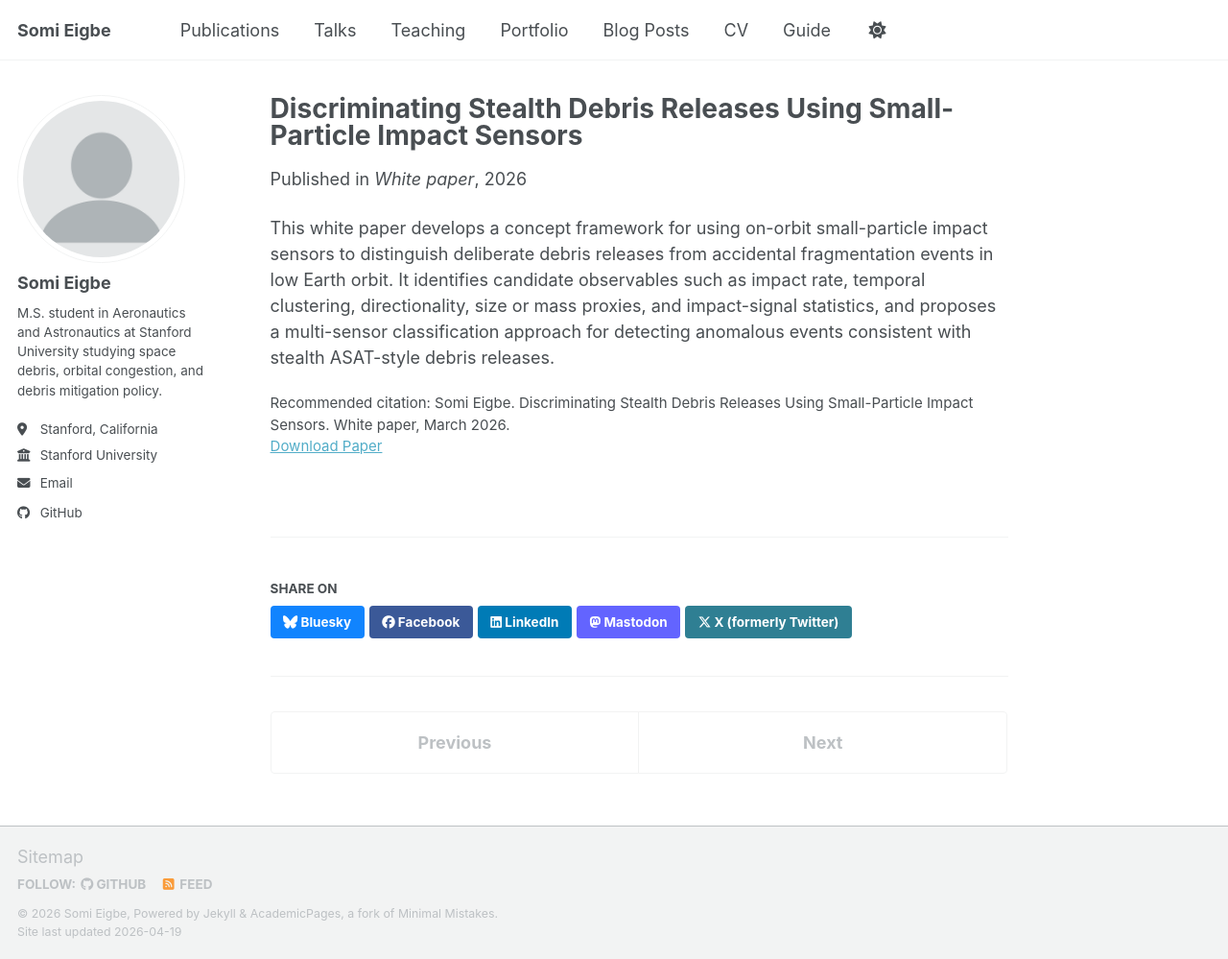
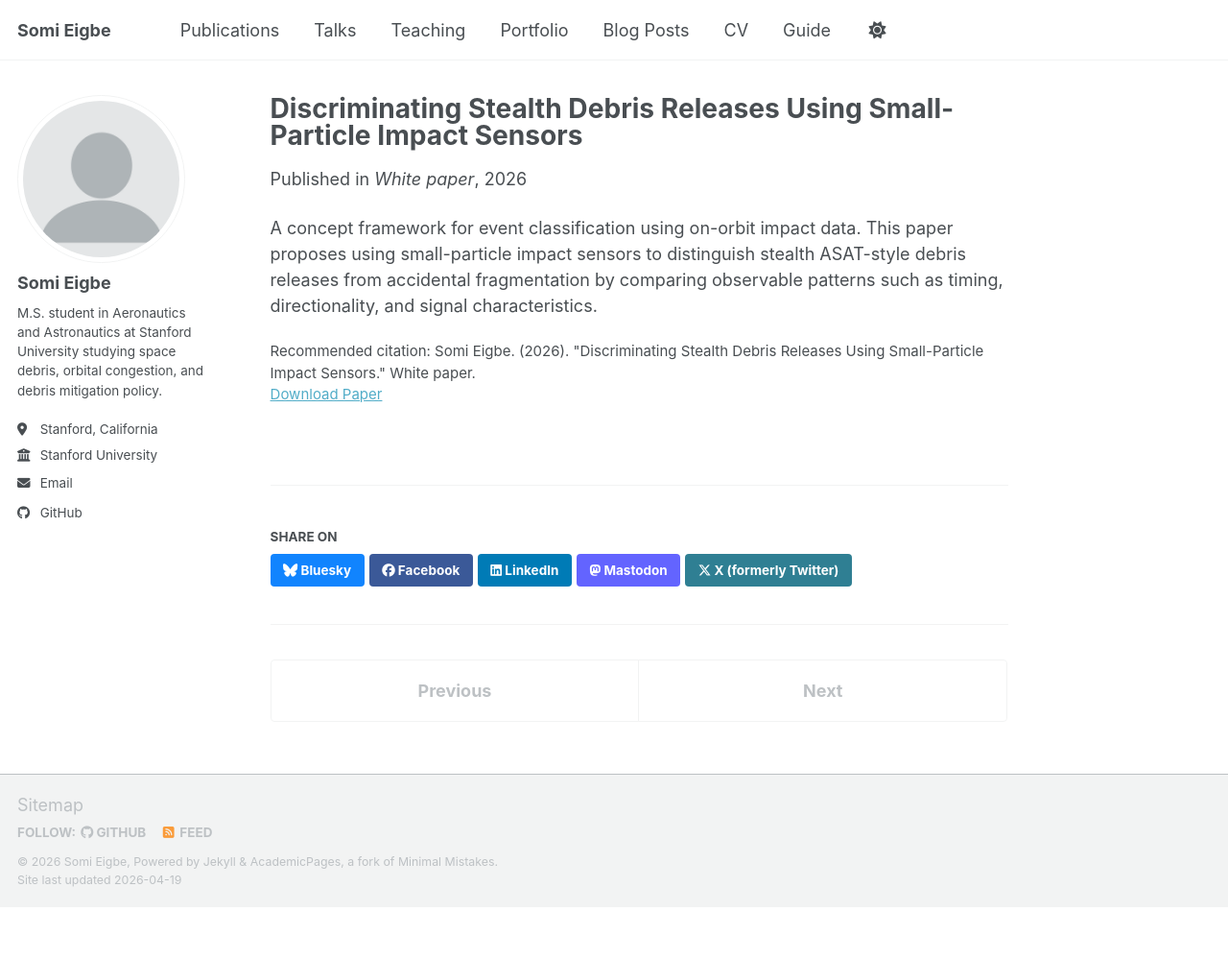
Before and after one commit to somisash/somisash.github.io, a Jekyll site: the page built from _publications/2026-03-01-stealth-debris-impact-sensors.md, in a window 1280 px wide and 999 px high. Shown: the whole window at 96% size. Built offline with Jekyll 4.4.1, drawn with Linux system fonts in a browser that asks for light colours; a script bundle is joined from its source files by our own code; library files that are not in the unit come from our copies.

Commit message:
Update 2026-03-01-stealth-debris-impact-sensors.md

```diff
--- a/_publications/2026-03-01-stealth-debris-impact-sensors.md
+++ b/_publications/2026-03-01-stealth-debris-impact-sensors.md
@@ -1,11 +1,12 @@
 ---
 title: "Discriminating Stealth Debris Releases Using Small-Particle Impact Sensors"
 collection: publications
-permalink: /publication/stealth-debris-impact-sensors
+category: manuscripts
+permalink: /publication/2026-03-01-stealth-debris-impact-sensors
+excerpt: "A concept framework for using on-orbit small-particle impact data to distinguish deliberate debris releases from accidental fragmentation events."
 date: 2026-03-01
 venue: "White paper"
-paperurl: "/files/Discriminating Stealth Debris Releases Using Small-Particle Impact Sensors – Somi Eigbe.pdf"
-citation: "Somi Eigbe. Discriminating Stealth Debris Releases Using Small-Particle Impact Sensors. White paper, March 2026."
+paperurl: "https://somisash.github.io/files/Discriminating Stealth Debris Releases Using Small-Particle Impact Sensors – Somi Eigbe.pdf"
+citation: 'Somi Eigbe. (2026). "Discriminating Stealth Debris Releases Using Small-Particle Impact Sensors." White paper.'
 ---
-
-This white paper develops a concept framework for using on-orbit small-particle impact sensors to distinguish deliberate debris releases from accidental fragmentation events in low Earth orbit. It identifies candidate observables such as impact rate, temporal clustering, directionality, size or mass proxies, and impact-signal statistics, and proposes a multi-sensor classification approach for detecting anomalous events consistent with stealth ASAT-style debris releases.
+A concept framework for event classification using on-orbit impact data. This paper proposes using small-particle impact sensors to distinguish stealth ASAT-style debris releases from accidental fragmentation by comparing observable patterns such as timing, directionality, and signal characteristics.
```
